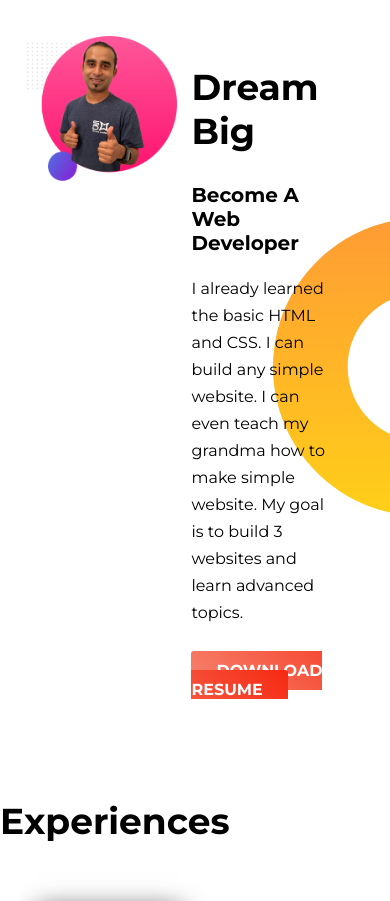
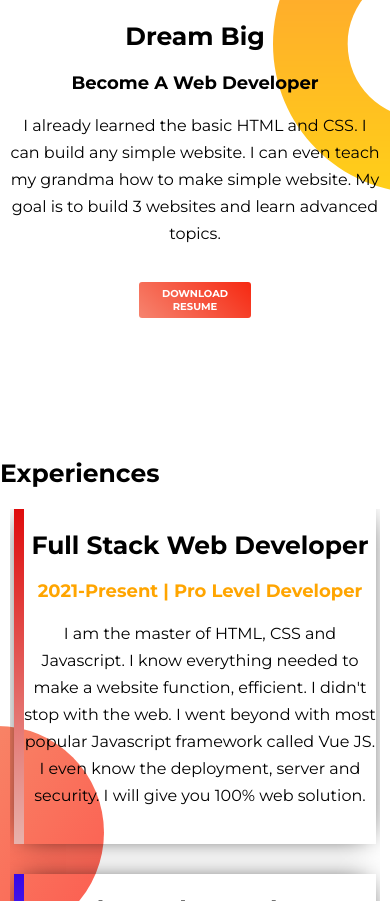
Before and after one commit to munshiprodip/professional-portfolio, a plain HTML site: page index.html in a window 390 px wide. Shown: the part 1099-2000 px from the top of the page. Drawn offline with Linux system fonts and the light colour scheme.

Commit message:
add responsiv style

```diff
--- a/index.html
+++ b/index.html
@@ -69,11 +69,9 @@
 
     <!-- Footer section -->
     <section id="footer">
-        <div class="container">
-            <p class="footer-text">
-                &copy; Peter Parker 2021, a Programming Hero initiative.
-            </p>
-        </div>
+        <p class="footer-text">
+            &copy; Peter Parker 2021, a Programming Hero initiative.
+        </p>
     </section>
     <!-- / footer section -->
 
--- a/style.css
+++ b/style.css
@@ -27,14 +27,13 @@ margin-bottom: 100px;
     background-position: left;
 }
 .container{
-    width: 90%;
+    width: 95%;
     margin: 0 auto;
-    overflow: hidden;
+    display: flex;
 }
 .w-50{
-    width: 43%;
-    float: left;
-    margin: 0 2%;
+    width: 50%;
+    margin: 0px 40px;
 }
 .title-text-1{
     font-size: 50px;
@@ -70,16 +69,11 @@ img{
 
 .card {
     box-shadow: 0px 0px 27px -10px #010101;
-    margin-top: 30px;
-    margin-bottom: 30px;
-    padding: 2%;
-    min-height: 350px;
-    width: 40%;
-    min-height: 390px;
+    padding: 30px 0px 0px 30px;
 }
 .border-left{
     border-left: 10px solid;
-    border-image: linear-gradient(180deg, #f6846f, #f62912);
+    border-image: linear-gradient(180deg, #df0c0c, #e7b3ad);
     border-image-slice: 1;
 }
 .border-blue{
@@ -90,3 +84,49 @@ img{
 .footer-text{
     text-align: center;
 }
+
+
+
+@media screen and (max-width:425px){
+    .container{
+        display: block;
+        text-align: center;
+        overflow: hidden;
+    }
+    img{
+        width: 75%;
+    }
+    .w-50{
+        width: 100%;
+        margin: 0 auto;
+        float: none;
+        overflow: hidden;
+    }
+    .btn{
+        display: block;
+        width: 25%;
+        font-size: 10px;
+        padding: 5px 10px;
+        margin: 0 auto;
+        margin-bottom: 40px;
+    }
+    .card{
+        width: 95% !important;
+        padding: 0;
+        margin-bottom: 30px;
+    }
+
+    .title-text-1{
+        font-size: 30px;
+    }
+    .title-text-2{
+        font-size: 25px;
+    }
+    .title-text-3{
+        font-size: 18px;
+    }
+    .text-content{
+        width: 100%;
+    }
+
+}
```
